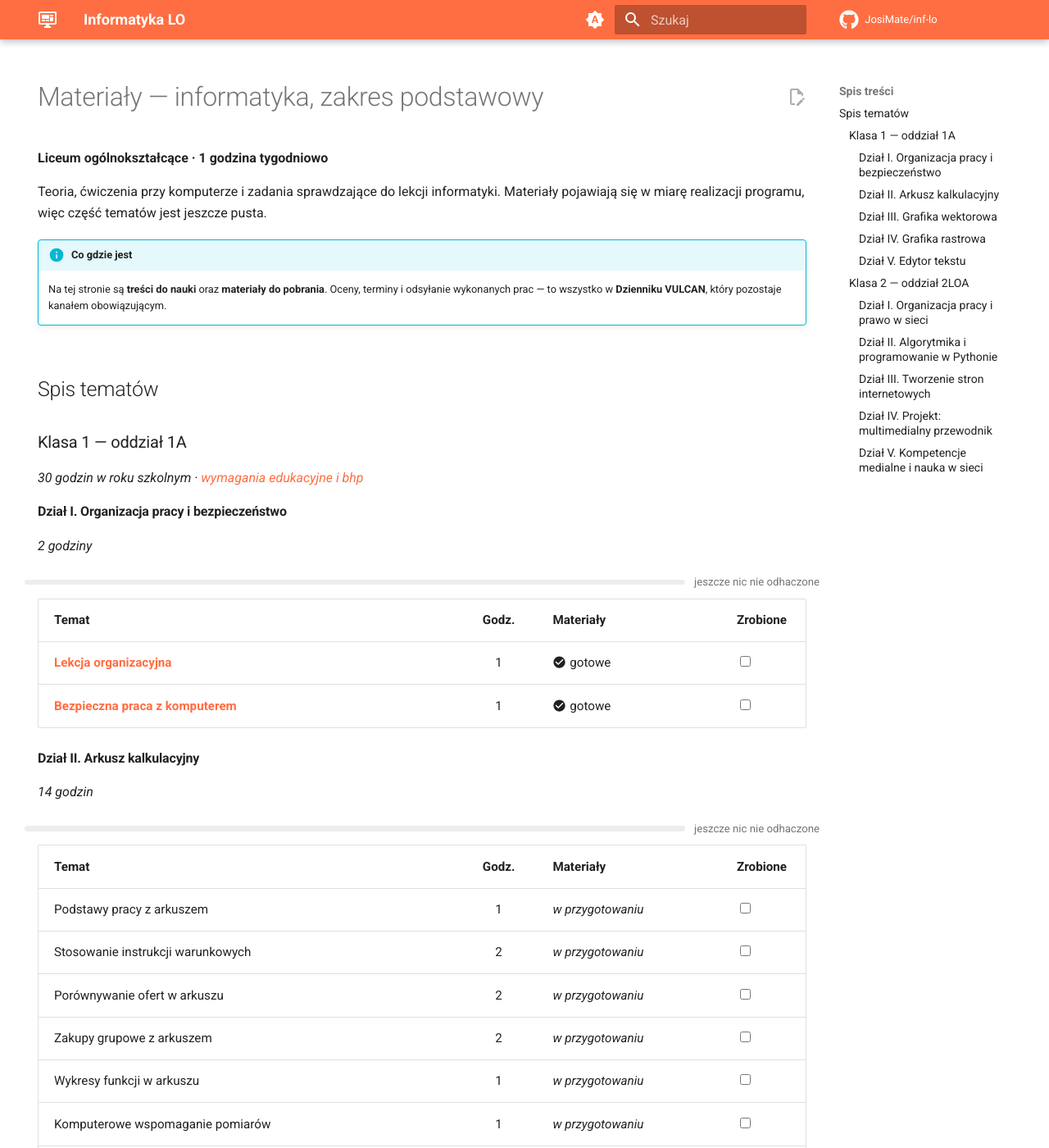
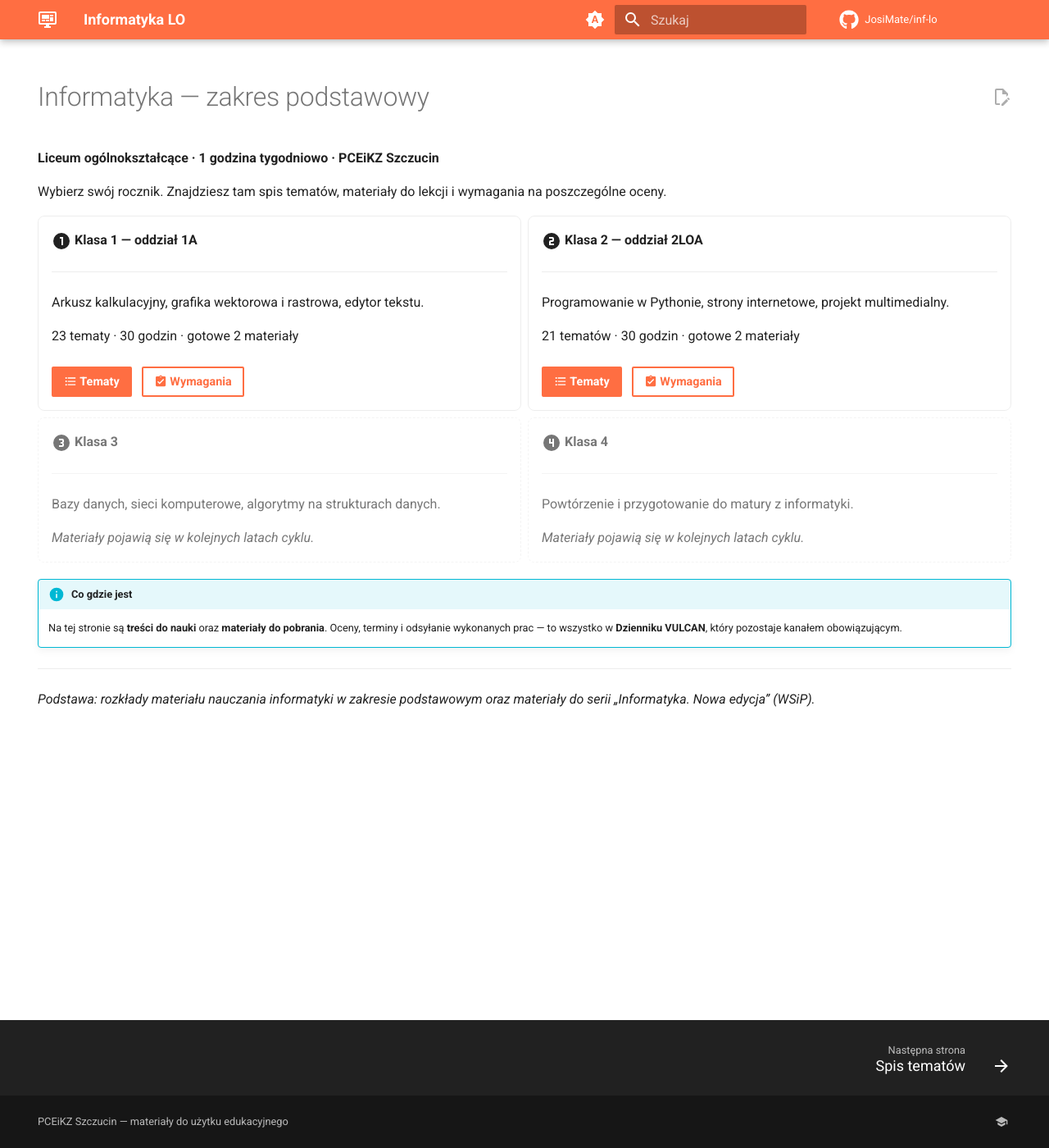
Before and after one commit to JosiMate/inf-lo, an MkDocs documentation site: the page built from docs/index.md, in a window 1280 px wide and 1400 px high. Shown: the whole window at 82% size. Built offline with MkDocs 1.6.1 and Material for MkDocs 9.7.7, drawn with Linux system fonts in a browser that asks for light colours; comment, search, counter and statistics services are not loaded; some of the changed text lies outside the part shown.

Commit message:
Strona startowa: kafelki wyboru rocznika zamiast długiej listy tematów
Spis tematów przeniesiony na osobną stronę każdego rocznika. Na starcie
cztery kafelki (klasy 1-4; 3 i 4 wygaszone jako plan cyklu) z liczbą
tematów, godzin i gotowych materiałów oraz przyciskami do tematów
i wymagań. Postęp odhaczania tematów ma teraz osobny klucz dla każdego
rocznika.

Co-Authored-By: Claude Opus 5 <noreply@anthropic.com>
Claude-Session: https://claude.ai/code/session_01J1ZgJDNdJRkZpjyGHfQDnK

```diff
--- a/docs/assets/extra.css
+++ b/docs/assets/extra.css
@@ -270,3 +270,35 @@
 @media print {
   .kp-stopka, .kp-zrzut-pusty, .qz-sprawdz, .qz-reset, .pg-pasek, .nz { display: none !important; }
 }
+
+/* ── Kafelki wyboru rocznika na stronie startowej ────────────────────────
+   Material daje siatkę .grid.cards. Tu ustawiamy dwie kolumny (cztery
+   roczniki układają się 2×2), wyrównujemy wysokość kart w wierszu,
+   dosuwamy przyciski do dołu i wygaszamy roczniki jeszcze nierealizowane —
+   rozpoznajemy je po braku przycisku w karcie.                            */
+/* siatkę trzyma sam kontener .grid — <ul> ma display: contents */
+.md-typeset .grid.wybor-rocznika {
+  grid-template-columns: repeat(auto-fit, minmax(min(100%, 20rem), 1fr));
+}
+@media screen and (min-width: 60em) {
+  .md-typeset .grid.wybor-rocznika { grid-template-columns: repeat(2, 1fr); }
+}
+.wybor-rocznika.grid.cards > ul > li {
+  display: flex;
+  flex-direction: column;
+}
+/* akapit z opisem rozpycha kartę, żeby przyciski wypadły równo na dole */
+.wybor-rocznika.grid.cards > ul > li > hr ~ p:first-of-type { flex: 1 0 auto; }
+.wybor-rocznika.grid.cards > ul > li > p:last-child { margin-bottom: 0; }
+.wybor-rocznika .md-button {
+  margin: .4rem .4rem 0 0;
+  padding: .35em .9em;
+  font-size: .72rem;
+}
+.wybor-rocznika.grid.cards > ul > li:not(:has(.md-button)) {
+  opacity: .62;
+  border-style: dashed;
+}
+.wybor-rocznika.grid.cards > ul > li:not(:has(.md-button)) .twemoji {
+  filter: grayscale(1);
+}
--- a/docs/assets/js/postep.js
+++ b/docs/assets/js/postep.js
@@ -8,7 +8,10 @@
 (function () {
   "use strict";
 
-  const KLUCZ = "postep:1tt";
+  /* Klucz zależy od strony: każdy rocznik ma własny postęp, więc temat
+   * o tej samej nazwie w dwóch klasach nie odhacza się w obu naraz.
+   * Nazwę można nadać atrybutem data-postep na kontenerze .spis-tematow. */
+  let KLUCZ = "postep";
 
   const wczytaj = () => {
     try { return JSON.parse(localStorage.getItem(KLUCZ)) || {}; }
@@ -28,6 +31,7 @@
     const spis = document.querySelector(".spis-tematow");
     if (!spis || spis.dataset.gotowe) return;
     spis.dataset.gotowe = "1";
+    KLUCZ = "postep:" + (spis.dataset.postep || location.pathname);
     const stan = wczytaj();
 
     spis.querySelectorAll("table").forEach((tab) => {
--- a/docs/index.md
+++ b/docs/index.md
@@ -1,15 +1,57 @@
 ---
 hide:
   - navigation
+  - toc
 ---
 
-# Materiały — informatyka, zakres podstawowy
+# Informatyka — zakres podstawowy
 
-**Liceum ogólnokształcące · 1 godzina tygodniowo**
+**Liceum ogólnokształcące · 1 godzina tygodniowo · PCEiKZ Szczucin**
 
-Teoria, ćwiczenia przy komputerze i zadania sprawdzające do lekcji informatyki.
-Materiały pojawiają się w miarę realizacji programu, więc część tematów jest
-jeszcze pusta.
+Wybierz swój rocznik. Znajdziesz tam spis tematów, materiały do lekcji
+i wymagania na poszczególne oceny.
+
+<div class="grid cards wybor-rocznika" markdown>
+
+-   :material-numeric-1-circle:{ .lg .middle } __Klasa 1 — oddział 1A__
+
+    ---
+
+    Arkusz kalkulacyjny, grafika wektorowa i rastrowa, edytor tekstu.
+
+    23 tematy · 30 godzin · gotowe 2 materiały
+
+    [:material-format-list-bulleted: Tematy](klasa-1/index.md){ .md-button .md-button--primary }
+    [:material-clipboard-check: Wymagania](klasa-1/wymagania-i-bhp.md){ .md-button }
+
+-   :material-numeric-2-circle:{ .lg .middle } __Klasa 2 — oddział 2LOA__
+
+    ---
+
+    Programowanie w Pythonie, strony internetowe, projekt multimedialny.
+
+    21 tematów · 30 godzin · gotowe 2 materiały
+
+    [:material-format-list-bulleted: Tematy](klasa-2/index.md){ .md-button .md-button--primary }
+    [:material-clipboard-check: Wymagania](klasa-2/wymagania-i-bhp.md){ .md-button }
+
+-   :material-numeric-3-circle:{ .lg .middle } __Klasa 3__
+
+    ---
+
+    Bazy danych, sieci komputerowe, algorytmy na strukturach danych.
+
+    *Materiały pojawią się w kolejnych latach cyklu.*
+
+-   :material-numeric-4-circle:{ .lg .middle } __Klasa 4__
+
+    ---
+
+    Powtórzenie i przygotowanie do matury z informatyki.
+
+    *Materiały pojawią się w kolejnych latach cyklu.*
+
+</div>
 
 !!! info "Co gdzie jest"
 
@@ -17,136 +59,7 @@ jeszcze pusta.
     Oceny, terminy i odsyłanie wykonanych prac — to wszystko w **Dzienniku
     VULCAN**, który pozostaje kanałem obowiązującym.
 
-## Spis tematów
-
-<div class="spis-tematow" markdown>
-
-### Klasa 1 — oddział 1A
-
-*30 godzin w roku szkolnym · [wymagania edukacyjne i bhp](klasa-1/wymagania-i-bhp.md)*
-
-#### Dział I. Organizacja pracy i bezpieczeństwo
-
-*2 godziny*
-
-| Temat | Godz. | Materiały |
-| --- | :---: | --- |
-| **[Lekcja organizacyjna](klasa-1/wymagania-i-bhp.md)** | 1 | :material-check-circle:{ title="Materiał gotowy" } gotowe |
-| **[Bezpieczna praca z komputerem](klasa-1/bezpieczna-praca.md)** | 1 | :material-check-circle:{ title="Materiał gotowy" } gotowe |
-
-#### Dział II. Arkusz kalkulacyjny
-
-*14 godzin*
-
-| Temat | Godz. | Materiały |
-| --- | :---: | --- |
-| Podstawy pracy z arkuszem | 1 | *w przygotowaniu* |
-| Stosowanie instrukcji warunkowych | 2 | *w przygotowaniu* |
-| Porównywanie ofert w arkuszu | 2 | *w przygotowaniu* |
-| Zakupy grupowe z arkuszem | 2 | *w przygotowaniu* |
-| Wykresy funkcji w arkuszu | 1 | *w przygotowaniu* |
-| Komputerowe wspomaganie pomiarów | 1 | *w przygotowaniu* |
-| Symulacje komputerowe w arkuszu | 2 | *w przygotowaniu* |
-| Tabele przestawne | 1 | *w przygotowaniu* |
-| Gromadzenie i przetwarzanie danych | 2 | *w przygotowaniu* |
-
-#### Dział III. Grafika wektorowa
-
-*6 godzin*
-
-| Temat | Godz. | Materiały |
-| --- | :---: | --- |
-| Podstawy edycji grafiki wektorowej | 1 | *w przygotowaniu* |
-| Praca z krzywymi | 2 | *w przygotowaniu* |
-| Przekształcanie obiektów | 1 | *w przygotowaniu* |
-| Projektowanie logo | 1 | *w przygotowaniu* |
-| Projektowanie infografiki | 1 | *w przygotowaniu* |
-
-#### Dział IV. Grafika rastrowa
-
-*5 godzin*
-
-| Temat | Godz. | Materiały |
-| --- | :---: | --- |
-| Podstawy edycji grafiki rastrowej | 1 | *w przygotowaniu* |
-| Praca na warstwach | 1 | *w przygotowaniu* |
-| Edycja fotografii | 1 | *w przygotowaniu* |
-| Projektowanie okładki do książki i e-booka | 2 | *w przygotowaniu* |
-
-#### Dział V. Edytor tekstu
-
-*3 godziny*
-
-| Temat | Godz. | Materiały |
-| --- | :---: | --- |
-| Podstawy edycji tekstu | 1 | *w przygotowaniu* |
-| Przygotowanie publikacji do druku | 1 | *w przygotowaniu* |
-| Korespondencja seryjna | 1 | *w przygotowaniu* |
-
-### Klasa 2 — oddział 2LOA
-
-*30 godzin w roku szkolnym · [wymagania edukacyjne i bhp](klasa-2/wymagania-i-bhp.md)*
-
-#### Dział I. Organizacja pracy i prawo w sieci
-
-*2 godziny*
-
-| Temat | Godz. | Materiały |
-| --- | :---: | --- |
-| **[Lekcja organizacyjna](klasa-2/wymagania-i-bhp.md)** | 1 | :material-check-circle:{ title="Materiał gotowy" } gotowe |
-| **[Prawo w sieci](klasa-2/prawo-w-sieci.md)** | 1 | :material-check-circle:{ title="Materiał gotowy" } gotowe |
-
-#### Dział II. Algorytmika i programowanie w Pythonie
-
-*11 godzin*
-
-| Temat | Godz. | Materiały |
-| --- | :---: | --- |
-| Podstawy pracy w środowisku Python | 1 | *w przygotowaniu* |
-| Definiowanie funkcji obliczeniowych | 1 | *w przygotowaniu* |
-| Wyszukiwanie wzorca w tekście | 1 | *w przygotowaniu* |
-| Przetwarzanie napisów | 1 | *w przygotowaniu* |
-| Szyfrowanie i deszyfrowanie tekstu | 2 | *w przygotowaniu* |
-| Algorytm Euklidesa w praktyce | 1 | *w przygotowaniu* |
-| Badanie własności liczb całkowitych | 2 | *w przygotowaniu* |
-| Sortowanie bąbelkowe i przez wstawianie | 2 | *w przygotowaniu* |
-
-#### Dział III. Tworzenie stron internetowych
-
-*6 godzin*
-
-| Temat | Godz. | Materiały |
-| --- | :---: | --- |
-| Projekt strony internetowej | 1 | *w przygotowaniu* |
-| Podstawy pracy z HTML-em | 2 | *w przygotowaniu* |
-| Podstawy pracy z CSS-em | 2 | *w przygotowaniu* |
-| Publikacja i ocena strony WWW | 1 | *w przygotowaniu* |
-
-#### Dział IV. Projekt: multimedialny przewodnik
-
-*9 godzin*
-
-| Temat | Godz. | Materiały |
-| --- | :---: | --- |
-| Planowanie projektu | 2 | *w przygotowaniu* |
-| Wykres mapy | 2 | *w przygotowaniu* |
-| Spersonalizowana e-mapa | 1 | *w przygotowaniu* |
-| Edycja i montaż wywiadu | 2 | *w przygotowaniu* |
-| Pokaz i sprawozdanie z projektu | 2 | *w przygotowaniu* |
-
-#### Dział V. Kompetencje medialne i nauka w sieci
-
-*2 godziny*
-
-| Temat | Godz. | Materiały |
-| --- | :---: | --- |
-| Kompetencje medialne i cyfrowe | 1 | *w przygotowaniu* |
-| E-learning | 1 | *w przygotowaniu* |
-
-</div>
-
 ---
 
 *Podstawa: rozkłady materiału nauczania informatyki w zakresie podstawowym oraz
-materiały do serii „Informatyka. Nowa edycja” (WSiP). Kolejne roczniki cyklu będą
-dodawane w miarę realizacji programu.*
+materiały do serii „Informatyka. Nowa edycja” (WSiP).*
--- /dev/null
+++ b/docs/klasa-1/index.md
@@ -0,0 +1,72 @@
+# Klasa 1 — spis tematów
+
+**Oddział 1A · informatyka, zakres podstawowy · 30 godzin w roku szkolnym**
+
+Materiały pojawiają się w miarę realizacji programu, więc część tematów jest
+jeszcze pusta. Zaznaczaj przerobione tematy — pasek postępu jest tylko dla
+ciebie i nie ma nic wspólnego z ocenami.
+
+[:material-clipboard-check: Wymagania edukacyjne i bhp](wymagania-i-bhp.md){ .md-button }
+[:material-arrow-left: Wybór rocznika](../index.md){ .md-button }
+
+<div class="spis-tematow" data-postep="klasa-1" markdown>
+
+### Dział I. Organizacja pracy i bezpieczeństwo
+
+*2 godziny*
+
+| Temat | Godz. | Materiały |
+| --- | :---: | --- |
+| **[Lekcja organizacyjna](wymagania-i-bhp.md)** | 1 | :material-check-circle:{ title="Materiał gotowy" } gotowe |
+| **[Bezpieczna praca z komputerem](bezpieczna-praca.md)** | 1 | :material-check-circle:{ title="Materiał gotowy" } gotowe |
+
+### Dział II. Arkusz kalkulacyjny
+
+*14 godzin*
+
+| Temat | Godz. | Materiały |
+| --- | :---: | --- |
+| Podstawy pracy z arkuszem | 1 | *w przygotowaniu* |
+| Stosowanie instrukcji warunkowych | 2 | *w przygotowaniu* |
+| Porównywanie ofert w arkuszu | 2 | *w przygotowaniu* |
+| Zakupy grupowe z arkuszem | 2 | *w przygotowaniu* |
+| Wykresy funkcji w arkuszu | 1 | *w przygotowaniu* |
+| Komputerowe wspomaganie pomiarów | 1 | *w przygotowaniu* |
+| Symulacje komputerowe w arkuszu | 2 | *w przygotowaniu* |
+| Tabele przestawne | 1 | *w przygotowaniu* |
+| Gromadzenie i przetwarzanie danych | 2 | *w przygotowaniu* |
+
+### Dział III. Grafika wektorowa
+
+*6 godzin*
+
+| Temat | Godz. | Materiały |
+| --- | :---: | --- |
+| Podstawy edycji grafiki wektorowej | 1 | *w przygotowaniu* |
+| Praca z krzywymi | 2 | *w przygotowaniu* |
+| Przekształcanie obiektów | 1 | *w przygotowaniu* |
+| Projektowanie logo | 1 | *w przygotowaniu* |
+| Projektowanie infografiki | 1 | *w przygotowaniu* |
+
+### Dział IV. Grafika rastrowa
+
+*5 godzin*
+
+| Temat | Godz. | Materiały |
+| --- | :---: | --- |
+| Podstawy edycji grafiki rastrowej | 1 | *w przygotowaniu* |
+| Praca na warstwach | 1 | *w przygotowaniu* |
+| Edycja fotografii | 1 | *w przygotowaniu* |
+| Projektowanie okładki do książki i e-booka | 2 | *w przygotowaniu* |
+
+### Dział V. Edytor tekstu
+
+*3 godziny*
+
+| Temat | Godz. | Materiały |
+| --- | :---: | --- |
+| Podstawy edycji tekstu | 1 | *w przygotowaniu* |
+| Przygotowanie publikacji do druku | 1 | *w przygotowaniu* |
+| Korespondencja seryjna | 1 | *w przygotowaniu* |
+
+</div>
--- /dev/null
+++ b/docs/klasa-2/index.md
@@ -0,0 +1,70 @@
+# Klasa 2 — spis tematów
+
+**Oddział 2LOA · informatyka, zakres podstawowy · 30 godzin w roku szkolnym**
+
+Materiały pojawiają się w miarę realizacji programu, więc część tematów jest
+jeszcze pusta. Zaznaczaj przerobione tematy — pasek postępu jest tylko dla
+ciebie i nie ma nic wspólnego z ocenami.
+
+[:material-clipboard-check: Wymagania edukacyjne i bhp](wymagania-i-bhp.md){ .md-button }
+[:material-arrow-left: Wybór rocznika](../index.md){ .md-button }
+
+<div class="spis-tematow" data-postep="klasa-2" markdown>
+
+### Dział I. Organizacja pracy i prawo w sieci
+
+*2 godziny*
+
+| Temat | Godz. | Materiały |
+| --- | :---: | --- |
+| **[Lekcja organizacyjna](wymagania-i-bhp.md)** | 1 | :material-check-circle:{ title="Materiał gotowy" } gotowe |
+| **[Prawo w sieci](prawo-w-sieci.md)** | 1 | :material-check-circle:{ title="Materiał gotowy" } gotowe |
+
+### Dział II. Algorytmika i programowanie w Pythonie
+
+*11 godzin*
+
+| Temat | Godz. | Materiały |
+| --- | :---: | --- |
+| Podstawy pracy w środowisku Python | 1 | *w przygotowaniu* |
+| Definiowanie funkcji obliczeniowych | 1 | *w przygotowaniu* |
+| Wyszukiwanie wzorca w tekście | 1 | *w przygotowaniu* |
+| Przetwarzanie napisów | 1 | *w przygotowaniu* |
+| Szyfrowanie i deszyfrowanie tekstu | 2 | *w przygotowaniu* |
+| Algorytm Euklidesa w praktyce | 1 | *w przygotowaniu* |
+| Badanie własności liczb całkowitych | 2 | *w przygotowaniu* |
+| Sortowanie bąbelkowe i przez wstawianie | 2 | *w przygotowaniu* |
+
+### Dział III. Tworzenie stron internetowych
+
+*6 godzin*
+
+| Temat | Godz. | Materiały |
+| --- | :---: | --- |
+| Projekt strony internetowej | 1 | *w przygotowaniu* |
+| Podstawy pracy z HTML-em | 2 | *w przygotowaniu* |
+| Podstawy pracy z CSS-em | 2 | *w przygotowaniu* |
+| Publikacja i ocena strony WWW | 1 | *w przygotowaniu* |
+
+### Dział IV. Projekt: multimedialny przewodnik
+
+*9 godzin*
+
+| Temat | Godz. | Materiały |
+| --- | :---: | --- |
+| Planowanie projektu | 2 | *w przygotowaniu* |
+| Wykres mapy | 2 | *w przygotowaniu* |
+| Spersonalizowana e-mapa | 1 | *w przygotowaniu* |
+| Edycja i montaż wywiadu | 2 | *w przygotowaniu* |
+| Pokaz i sprawozdanie z projektu | 2 | *w przygotowaniu* |
+
+### Dział V. Kompetencje medialne i nauka w sieci
+
+*2 godziny*
+
+| Temat | Godz. | Materiały |
+| --- | :---: | --- |
+| Kompetencje medialne i cyfrowe | 1 | *w przygotowaniu* |
+| E-learning | 1 | *w przygotowaniu* |
+
+</div>
--- a/mkdocs.yml
+++ b/mkdocs.yml
@@ -108,9 +108,11 @@ plugins:
 nav:
   - Start: index.md
   - Klasa 1:
+      - Spis tematów: klasa-1/index.md
       - Wymagania edukacyjne i bhp: klasa-1/wymagania-i-bhp.md
       - Bezpieczna praca z komputerem: klasa-1/bezpieczna-praca.md
   - Klasa 2:
+      - Spis tematów: klasa-2/index.md
       - Wymagania edukacyjne i bhp: klasa-2/wymagania-i-bhp.md
       - Prawo w sieci: klasa-2/prawo-w-sieci.md
 
```
Also changed, not shown: docs/klasa-1/wymagania-i-bhp.md (+2 -0 lines), docs/klasa-2/wymagania-i-bhp.md (+2 -0 lines).
